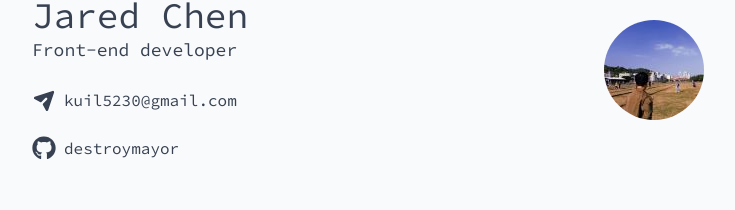
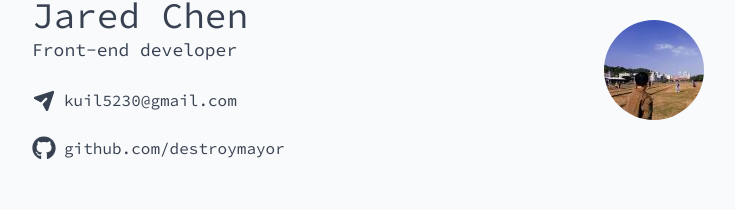
Before and after one commit to destroymayor/jared, a Next.js app: page / in a window 1280 px wide. Shown: the part 212-422 px from the top of the page, without its empty margins (272-1007 px from the left). Built offline with nearby package versions, Linux system fonts and the light colour scheme.

Commit message:
mics update

```diff
--- a/src/components/CodeBlock/CodeBlock.js
+++ b/src/components/CodeBlock/CodeBlock.js
@@ -1,4 +1,4 @@
-import { useRef, useState } from 'react';
+import { useRef } from 'react';
 
 import { useTheme } from 'next-themes';
 
@@ -6,27 +6,11 @@ import Highlight, { defaultProps } from 'prism-react-renderer';
 import vsDark from 'prism-react-renderer/themes/vsDark';
 import vsLight from 'prism-react-renderer/themes/github';
 
-import { DuplicateIcon, CheckIcon } from '@heroicons/react/outline';
-
 const CodeBlock = ({ children, className }) => {
   const textInput = useRef(null);
-  const [hovered, setHovered] = useState(false);
-  const [copied, setCopied] = useState(false);
 
   const language = className.replace(/language-/, '');
   const { resolvedTheme } = useTheme();
-
-  const onEnter = () => setHovered(true);
-
-  const onExit = () => {
-    setHovered(false);
-    setCopied(false);
-  };
-
-  const onCopy = () => {
-    setCopied(true);
-    navigator.clipboard.writeText(textInput.current.textContent);
-  };
 
   return (
     <Highlight
@@ -36,25 +20,11 @@ const CodeBlock = ({ children, className }) => {
       language={language}
     >
       {({ tokens, getLineProps, getTokenProps }) => (
-        <div
-          className="relative flex flex-col items-start my-5 border border-gray-400 rounded-md sm:pr-14 dark:border-gray-700"
-          onMouseEnter={onEnter}
-          onMouseLeave={onExit}
-        >
-          <button
-            aria-label="Copy code"
-            type="button"
-            onClick={onCopy}
-            className={`hidden sm:block absolute p-1 transition duration-150 ease-in-out rounded-md right-2 top-3 text-gray-500 hover:bg-gray-300 dark:text-gray-300 dark:hover:bg-gray-600 ${
-              copied && 'text-green-600 dark:text-green-600'
-            } ${hovered ? 'visible' : 'invisible'}`}
-          >
-            {copied ? <CheckIcon className="w-8 h-8" /> : <DuplicateIcon className="w-8 h-8" />}
-          </button>
-
-          <pre ref={textInput} className="p-5 overflow-auto w-[90vw] sm:w-[95vw] sm:max-w-xl">
+        <div className="flex flex-col items-start px-2 my-5 bg-gray-200 rounded-md shadow-xl dark:bg-gray-800">
+          <pre ref={textInput} className="w-full px-2 pt-6 pb-3 overflow-auto">
             {tokens.map((line, i) => (
               <div key={i} {...getLineProps({ line, key: i })}>
+                <span className="inline-block w-10 text-gray-500">{i + 1}</span>
                 {line.map((token, key) => (
                   <span key={key} {...getTokenProps({ token, key })} />
                 ))}
--- a/src/components/CodingActive/CodingActive.js
+++ b/src/components/CodingActive/CodingActive.js
@@ -1,66 +1,36 @@
 import Progress from '@/components/CodingActive/Progress';
-
-import { CodeIcon } from '@heroicons/react/solid';
 
 const CodingActive = (props) => {
   const { data = [] } = props;
 
+  const actives = [
+    { title: 'Languages', data: data.languages },
+    { title: 'Editor', data: data.editors },
+  ];
   return (
     <section className="flex flex-col gap-y-2">
-      <div className="flex items-center">
-        <span className="w-8">
-          <CodeIcon className="w-6 h-6" />
-        </span>
-        <h3 className="flex items-center justify-start text-lg font-bold sm:text-xl gap-x-2">
-          Coding Active
-        </h3>
-      </div>
+      <h3 className="text-2xl">Coding Active</h3>
+      <p className="dark:text-gray-400">My weekly WakaTime stats</p>
 
-      <div className="flex flex-col my-2 gap-y-4">
-        <div className="flex items-center gap-4 dark:text-gray-400">
-          <p>Languages</p>
-          <span className="px-2 py-[2px] text-sm bg-gray-300 dark:bg-gray-800 rounded-lg">
-            Last 7 days
-          </span>
-        </div>
+      {actives.map((item) => (
+        <div key={item.title} className="flex flex-col my-2 gap-y-4">
+          <p className="text-lg">{item.title}</p>
           <ul className="flex flex-col gap-6 sm:gap-4">
-          {data?.languages?.map((language) => (
+            {item.data.map((subItem) => (
               <li
-              key={language.name}
+                key={subItem.name}
                 className="grid grid-cols-4 gap-y-2 gap-x-4 sm:gap-4 sm:grid-cols-7"
               >
-              <div className="col-span-2 text-sm sm:text-base">{language.name}</div>
+                <div className="col-span-2 text-sm sm:text-base">{subItem.name}</div>
                 <div className="col-span-2 text-sm text-right sm:text-left sm:text-base">
-                {language.text}
+                  {subItem.text}
                 </div>
-              <Progress percent={language.percent} />
+                <Progress percent={subItem.percent} />
               </li>
             ))}
           </ul>
         </div>
-
-      <div className="flex flex-col my-2 gap-y-4">
-        <div className="flex items-center gap-4 dark:text-gray-400">
-          <p>Editors</p>
-          <span className="px-2 py-[2px] text-sm bg-gray-300 dark:bg-gray-800 rounded-lg">
-            Last 7 days
-          </span>
-        </div>
-        <ul className="flex flex-col gap-6 sm:gap-4">
-          {data?.editors?.map((editor) => (
-            <li
-              key={editor.name}
-              className="grid grid-cols-4 gap-y-2 gap-x-4 sm:gap-4 sm:grid-cols-7"
-            >
-              <div className="col-span-2 text-sm sm:text-base">{editor.name}</div>
-              <div className="col-span-2 text-sm text-right sm:text-left sm:text-base">
-                {editor.text}
-              </div>
-              <Progress percent={editor.percent} />
-            </li>
       ))}
-        </ul>
-      </div>
     </section>
   );
 };
--- a/src/components/CodingActive/Progress.js
+++ b/src/components/CodingActive/Progress.js
@@ -11,13 +11,13 @@ const Progress = (props) => {
   });
 
   return (
-    <div className="relative flex justify-center w-full h-6 col-span-4 sm:col-span-3 ">
-      <animated.div
-        className="absolute left-0 px-2 rounded-lg bg-gradient-to-r from-green-300 dark:from-green-400 to-blue-300 dark:to-blue-500"
+    <div className="relative flex justify-center w-full h-6 col-span-4 bg-gray-200 rounded-full dark:bg-gray-600 sm:col-span-3">
+      <animated.span
+        className="absolute top-0 left-0 px-3 rounded-full bg-gradient-to-r from-green-300 dark:from-green-400 to-blue-300 dark:to-blue-500"
         style={style}
       >
         &ensp;
-      </animated.div>
+      </animated.span>
       <div className="absolute text-gray-600 dark:text-gray-100">{percent}%</div>
     </div>
   );
--- a/src/components/Common/NProgress.js
+++ b/src/components/Common/NProgress.js
@@ -25,6 +25,7 @@ const Progress = () => {
       router.events.off('routeChangeComplete', done);
       router.events.off('routeChangeError', done);
     };
+    // eslint-disable-next-line react-hooks/exhaustive-deps
   }, []);
 
   return <></>;
--- a/src/data/contact.js
+++ b/src/data/contact.js
@@ -10,7 +10,7 @@ const data = [
   },
   {
     link: 'https://github.com/destroymayor',
-    title: 'destroymayor',
+    title: 'github.com/destroymayor',
     label: 'Github',
     icon: <GithubIcon className="w-6 h-6" />,
   },
--- a/src/data/music.js
+++ /dev/null
@@ -1,61 +0,0 @@
-import lanternsImage from '@/public/images/music/lanterns.webp';
-import aliveImage from '@/public/images/music/alive.webp';
-import lastForeverImage from '@/public/images/music/last-forever.webp';
-import technicolorImage from '@/public/images/music/technicolor.webp';
-import waveFromMeImage from '@/public/images/music/wave-from-me.webp';
-import remedyImage from '@/public/images/music/remedy.webp';
-import sunsetImage from '@/public/images/music/sunset.webp';
-import jasonImage from '@/public/images/music/jason.webp';
-
-const data = [
-  {
-    image: lanternsImage.src,
-    link: 'https://www.youtube.com/watch?v=L17njonbcT0&ab_channel=Xomu',
-    title: 'Lanterns',
-    performer: 'Xomu',
-  },
-  {
-    image: aliveImage.src,
-    link: 'https://www.youtube.com/watch?v=xcHrHxwi0fg&ab_channel=Tobu',
-    title: 'Alive',
-    performer: 'Steerner & Tobu',
-  },
-  {
-    image: lastForeverImage.src,
-    link: 'https://www.youtube.com/watch?v=kMCvccfMH9g&ab_channel=EDMCrusher',
-    title: 'Last Forever',
-    performer: 'Joan Ember, Mike Archangelo',
-  },
-  {
-    image: technicolorImage.src,
-    link: 'https://www.youtube.com/watch?v=Vois0RMtPHE',
-    title: 'Technicolor',
-    performer: 'Madeon',
-  },
-  {
-    image: waveFromMeImage.src,
-    link: 'https://www.youtube.com/watch?v=K0VHbALqQ0g&ab_channel=FrequencyMusic',
-    title: 'Wave From Me',
-    performer: 'TFLM',
-  },
-  {
-    image: remedyImage.src,
-    link: 'https://www.youtube.com/watch?v=N-Q5UUsB1kw&ab_channel=NikCooperMusic',
-    title: 'Remedy',
-    performer: 'Radiology ft. Lux',
-  },
-  {
-    image: sunsetImage.src,
-    link: 'https://www.youtube.com/watch?v=URma_gu1aNE&ab_channel=TheMidnight',
-    title: 'Sunset',
-    performer: 'The Midnight',
-  },
-  {
-    image: jasonImage.src,
-    link: 'https://www.youtube.com/watch?v=qIz-9CHVQUc&ab_channel=TheMidnight',
-    title: 'Jason',
-    performer: 'The Midnight',
-  },
-];
-
-export default data;
--- a/src/pages/snippets/[slug].js
+++ b/src/pages/snippets/[slug].js
@@ -7,6 +7,7 @@ import { serialize } from 'next-mdx-remote/serialize';
 
 import { MDXProvider } from '@mdx-js/react';
 import { MDXRemote } from 'next-mdx-remote';
+
 import { mdxFilePaths } from '@/utils/mdx-utils';
 import languageMapping from '@/utils/language-mapping';
 
@@ -19,7 +20,7 @@ const components = {
   h2: (props) => {
     const getHeadingId = props?.children?.toLowerCase().replace(new RegExp(' ', 'g'), '-');
     return (
-      <h2 {...props} aria-hidden id={getHeadingId} className="pt-10 text-2xl group">
+      <h2 {...props} aria-hidden id={getHeadingId} className="text-2xl group">
         <Link className="flex items-center gap-x-2" href={`#${getHeadingId}`}>
           {props?.children}
           <LinkIcon className="invisible w-6 h-6 transition duration-150 ease-in-out group-hover:visible " />
@@ -30,8 +31,6 @@ const components = {
   code: CodeBlock,
 };
 
-SnippetPage.title = 'Snippets';
-
 export default function SnippetPage(props) {
   const { source, frontMatter } = props;
 
@@ -39,16 +38,19 @@ export default function SnippetPage(props) {
 
   return (
     <>
-      <Head title="Snippets" />
-      <MDXProvider components={components}>
+      <Head title={frontMatter.title} description={frontMatter.description} />
+
       <div className="flex flex-col items-start gap-y-5">
         <button onClick={handleBack} className="flex items-center text-lg text-blue-600">
-            <ChevronLeftIcon className="w-6 h-6" /> <span className="pr-2">Back</span>
+          <ChevronLeftIcon className="w-6 h-6" />
+          <span className="pr-2">Back</span>
         </button>
+
         <h1 className="text-2xl sm:text-3xl">{frontMatter.title}</h1>
         <p className="text-gray-600 text-md sm:text-lg dark:text-gray-400">
           {frontMatter.description}
         </p>
+
         <ul className="flex gap-2">
           {frontMatter.techStack.map((item) => (
             <li
@@ -63,11 +65,13 @@ export default function SnippetPage(props) {
             </li>
           ))}
         </ul>
+
         <div className="w-full">
+          <MDXProvider components={components}>
             <MDXRemote {...source} lazy />
+          </MDXProvider>
         </div>
       </div>
-      </MDXProvider>
     </>
   );
 }
@@ -96,6 +100,6 @@ export async function getStaticPaths() {
 
   return {
     paths,
-    fallback: false,
+    fallback: 'blocking',
   };
 }
--- a/src/utils/language-mapping.js
+++ b/src/utils/language-mapping.js
@@ -18,15 +18,15 @@ const languageMapping = {
   'react-hooks': {
     icon: <ReactIcon className="w-8 h-8 rounded-full" />,
     styles: {
-      bg: '#61dafb',
-      color: '#222222',
+      bg: 'rgba(8,126,164,1)',
+      color: '#fcfcfc',
     },
   },
   'react-components': {
     icon: <ReactIcon className="w-8 h-8 rounded-full" />,
     styles: {
-      bg: '#61dafb',
-      color: '#222222',
+      bg: 'rgba(8,126,164,1)',
+      color: '#fcfcfc',
     },
   },
 };
```
Lines whose indentation alone changed are shown as unchanged.
